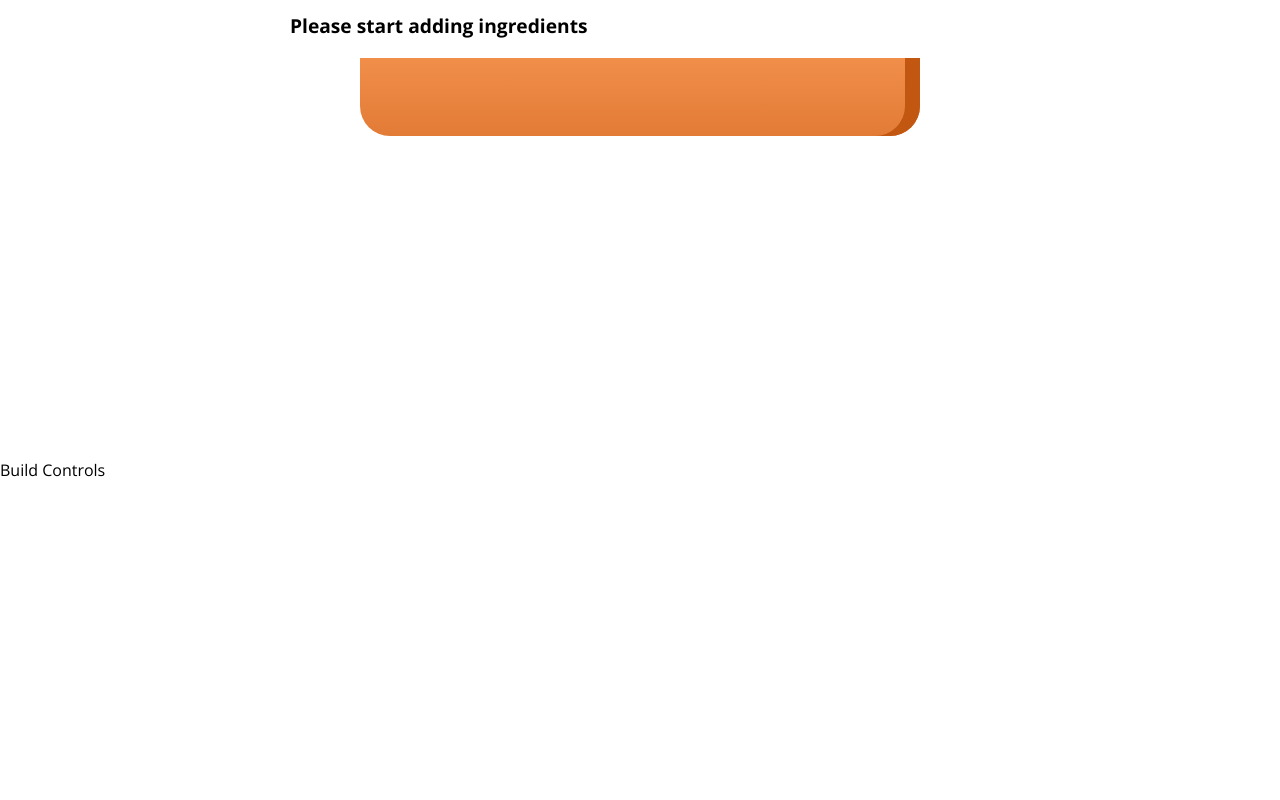
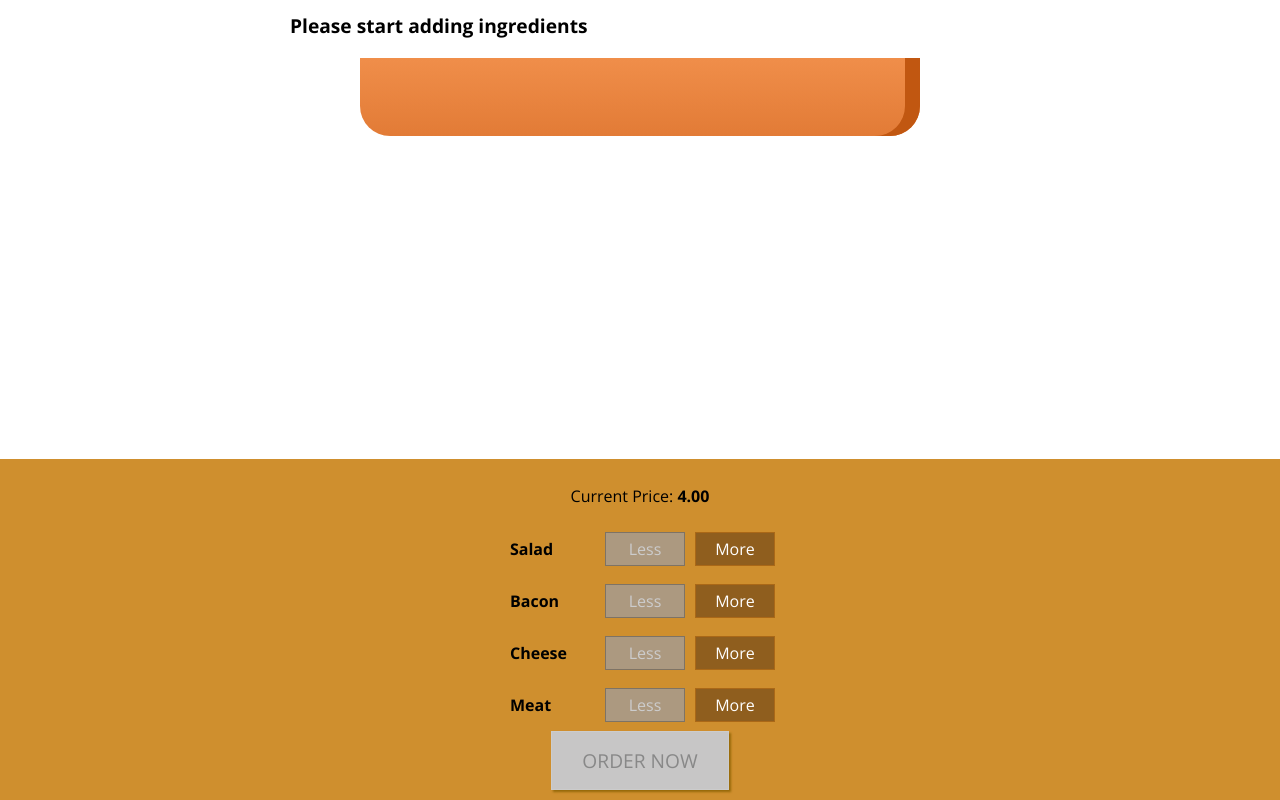
Before and after one commit to inin19/react-burger, a React (Create React App) app: page / in a window 1280 px wide. Shown: the part 179-979 px from the top of the page. Before the commit the page ends 800 px from the top, so only its background shows below. Built offline with nearby package versions, Linux system fonts and the light colour scheme.

Commit message:
update total price

```diff
--- /dev/null
+++ b/src/components/Burger/BuildControls/BuildControl/BuildControl.js
@@ -0,0 +1,19 @@
+import React from 'react';
+import classes from './BuildControl.module.css';
+
+const buildControl = (props) => (
+  <div className={classes.BuildControl}>
+    <div className={classes.Label}>{props.label}</div>
+    <button
+      disabled={props.disabled}
+      className={classes.Less}
+      onClick={props.removed}
+    >
+      Less
+    </button>
+    <button className={classes.More} onClick={props.added}>
+      More
+    </button>
+  </div>
+);
+export default buildControl;
--- /dev/null
+++ b/src/components/Burger/BuildControls/BuildControl/BuildControl.module.css
@@ -0,0 +1,58 @@
+.BuildControl {
+    display: flex;
+    justify-content: space-between;
+    align-items: center;
+    margin: 5px 0;
+}
+
+.BuildControl button {
+    display: block;
+    font: inherit;
+    padding: 5px;
+    margin: 0 5px;
+    width: 80px;
+    border: 1px solid #aa6817;
+    cursor: pointer;
+    outline: none;
+}
+
+.BuildControl button:disabled {
+    background-color: #ac9980;
+    border: 1px solid #7e7365;
+    color: #ccc;
+    cursor: default;
+}
+
+.BuildControl button:hover:disabled {
+    background-color: #ac9980;
+    color: #ccc;
+    cursor: not-allowed;
+}
+
+.Label {
+    padding: 10px;
+    font-weight: bold;
+    width: 80px;
+}
+
+.BuildControl .Less {
+    background-color: #d39952;
+    color: white;
+}
+
+.BuildControl .More {
+    background-color: #8f5e1e;
+    color: white;
+}
+
+.BuildControl .Less:hover,
+.BuildControl .Less:active {
+    background-color: #daa972;
+    color: white;
+}
+
+.BuildControl .More:hover,
+.BuildControl .More:active {
+    background-color: #99703f;
+    color: white;
+}
--- /dev/null
+++ b/src/components/Burger/BuildControls/BuildControls.js
@@ -0,0 +1,32 @@
+import React from 'react';
+import classes from './BuildControls.module.css';
+import BuildControl from './BuildControl/BuildControl';
+
+const controls = [
+  { label: 'Salad', type: 'salad' },
+  { label: 'Bacon', type: 'bacon' },
+  { label: 'Cheese', type: 'cheese' },
+  { label: 'Meat', type: 'meat' },
+];
+
+const buildControls = (props) => (
+  <div className={classes.BuildControls}>
+    <p>
+      Current Price: <strong> {props.price.toFixed(2)} </strong>
+    </p>
+    {controls.map((ctrl) => (
+      <BuildControl
+        key={ctrl.label}
+        label={ctrl.label}
+        added={() => props.ingredientAdded(ctrl.type)}
+        removed={() => props.ingredientRemoved(ctrl.type)}
+        disabled={props.disabled[ctrl.type]}
+      />
+    ))}
+    <button disabled={!props.purchaseable} className={classes.OrderButton}>
+      ORDER NOW
+    </button>
+  </div>
+);
+
+export default buildControls;
--- /dev/null
+++ b/src/components/Burger/BuildControls/BuildControls.module.css
@@ -0,0 +1,52 @@
+.BuildControls {
+    width: 100%;
+    background-color: #cf8f2e;
+    display: flex;
+    flex-direction: column;
+    align-items: center;
+    box-shadow: 0 2px 1px #ccc;
+    margin: auto;
+    padding: 10px 0;
+}
+
+.OrderButton {
+    background-color: #dad735;
+    outline: none;
+    cursor: pointer;
+    border: 1px solid #966909;
+    color: #966909;
+    font-family: inherit;
+    font-size: 1.2em;
+    padding: 15px 30px;
+    box-shadow: 2px 2px 2px #966909;
+}
+
+.OrderButton:hover,
+.OrderButton:active {
+    background-color: #a0db41;
+    border: 1px solid #966909;
+    color: #966909;
+}
+
+.OrderButton:disabled {
+    background-color: #c7c6c6;
+    cursor: not-allowed;
+    border: 1px solid #ccc;
+    color: #888888;
+}
+
+.OrderButton:not(:disabled) {
+    animation: enable 0.3s linear;
+}
+
+@keyframes enable {
+    0% {
+        transform: scale(1);
+    }
+    60% {
+        transform: scale(1.1);
+    }
+    100% {
+        transform: scale(1);
+    }
+}
--- a/src/containers/BurgerBuilder/BurgerBuilder.js
+++ b/src/containers/BurgerBuilder/BurgerBuilder.js
@@ -1,6 +1,15 @@
 import React, { Component } from 'react';
 import Aux from '../../hoc/Aux';
 import Burger from '../../components/Burger/Burger';
+import BuildControls from '../../components/Burger/BuildControls/BuildControls';
+
+const INGREDIENT_PRICES = {
+  salad: 0.5,
+  chees: 0.3,
+  meat: 1.3,
+  bacon: 0.7,
+};
+
 class BurgerBuilder extends Component {
   state = {
     ingredients: {
@@ -9,16 +18,78 @@
       cheese: 0,
       meat: 0,
     },
+    totalPrice: 4,
+    purchaseable: false,
   };
 
   render() {
+    const disabledInfo = {
+      ...this.state.ingredients,
+    };
+
+    for (let key in disabledInfo) {
+      disabledInfo[key] = disabledInfo[key] <= 0;
+    }
+
     return (
       <Aux>
         <Burger ingredients={this.state.ingredients} />
-        <div>Build Controls</div>
+        <BuildControls
+          ingredientRemoved={this.removeIngredientHandler}
+          ingredientAdded={this.addIngredientHandler}
+          disabled={disabledInfo}
+          price={this.state.totalPrice}
+          purchaseable={this.state.purchaseable}
+        />
       </Aux>
     );
   }
+
+  //todo !! sync
+  updatePurchaseState(updatedIngredients) {
+    const sum = Object.keys(updatedIngredients)
+      .map((igKey) => updatedIngredients[igKey])
+      .reduce((sum, el) => {
+        return (sum = sum + el);
+      }, 0);
+
+    this.setState({ purchaseable: sum > 0 ? true : false });
+  }
+
+  addIngredientHandler = (type) => {
+    const oldCount = this.state.ingredients[type];
+    const updatedCount = oldCount + 1;
+    const updatedIngredients = { ...this.state.ingredients };
+    updatedIngredients[type] = updatedCount;
+
+    const priceAddition = INGREDIENT_PRICES[type];
+
+    const oldPrice = this.state.totalPrice;
+    const newPrice = oldPrice + priceAddition;
+
+    this.setState({ ingredients: updatedIngredients, totalPrice: newPrice });
+    this.updatePurchaseState(updatedIngredients);
+  };
+
+  removeIngredientHandler = (type) => {
+    const oldCount = this.state.ingredients[type];
+
+    if (oldCount <= 0) {
+      return;
+    }
+
+    const updatedCount = oldCount - 1;
+    const updatedIngredients = { ...this.state.ingredients };
+    updatedIngredients[type] = updatedCount;
+
+    const priceDeduction = INGREDIENT_PRICES[type];
+
+    const oldPrice = this.state.totalPrice;
+    const newPrice = oldPrice - priceDeduction;
+
+    this.setState({ ingredients: updatedIngredients, totalPrice: newPrice });
+    this.updatePurchaseState(updatedIngredients);
+  };
 }
 
 export default BurgerBuilder;
```
